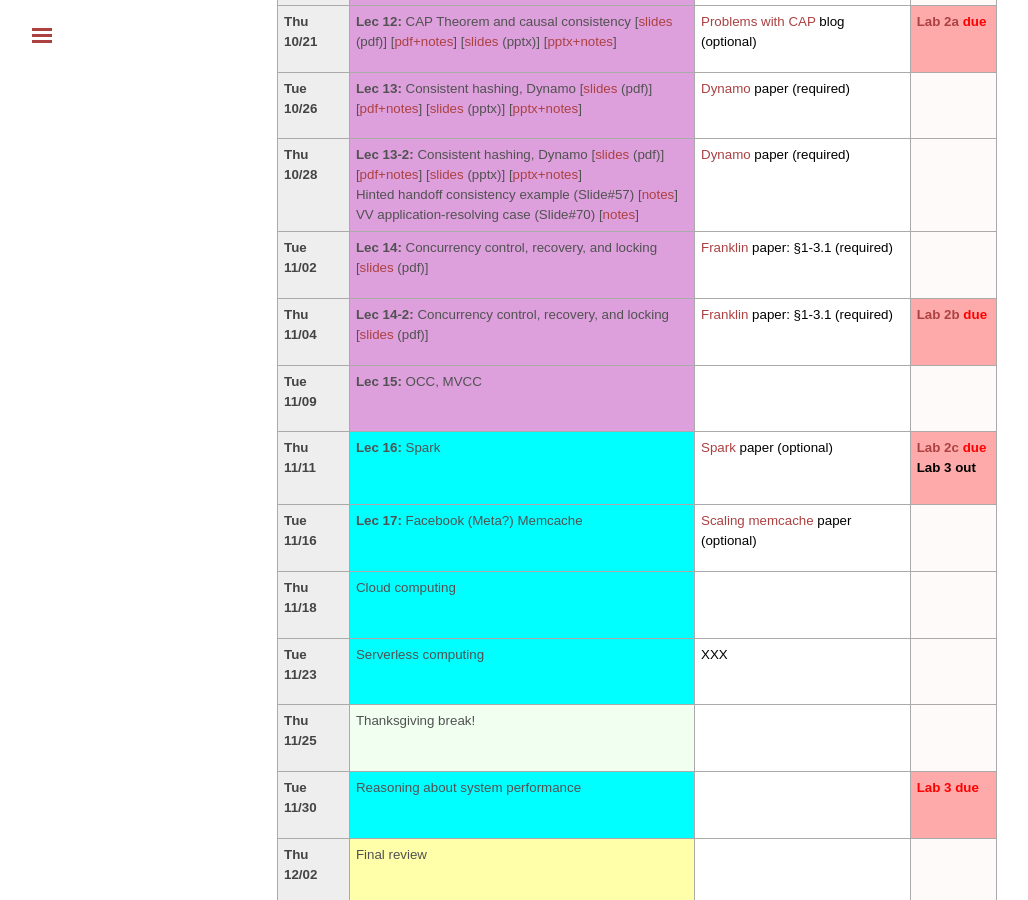
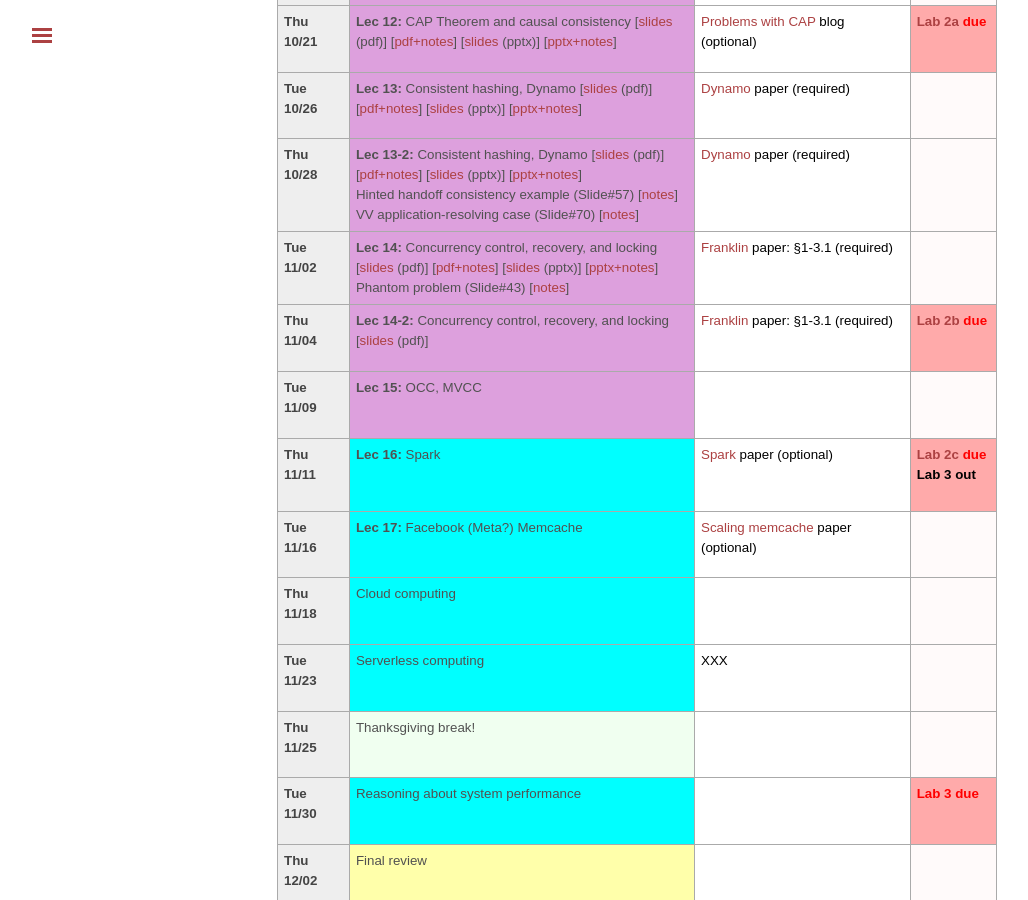
Before and after one commit to tddg/cs475-fall21, a Jekyll site: the page built from schedule.md, in a window 1280 px wide and 900 px high, scrolled down 1481 px. Shown: the whole window, without its empty margins (3-1031 px from the left). Built offline with Jekyll 4.4.1, drawn with Linux system fonts in a browser that asks for light colours.

Commit message:
added lec 14 with notes

```diff
--- a/schedule.md
+++ b/schedule.md
@@ -377,7 +377,12 @@ The course schedule is tentative and subject to change\*.
 <tr> <!-- week of Nov 1 -->
   <td id="2021-11-02" class="date"><b>Tue 11/02</b></td>
   <td class="consistency">
-		<b>Lec 14:</b> Concurrency control, recovery, and locking [<a href="./public/lecs/lec14-cc.pdf">slides</a> (pdf)]
+		<b>Lec 14:</b> Concurrency control, recovery, and locking
+		[<a href="./public/lecs/lec14-cc.pdf">slides</a> (pdf)]
+		[<a href="./public/lecs/lec14-cc+notes.pdf">pdf+notes</a>]
+		[<a href="./public/lecs/lec14-cc.pptx">slides</a> (pptx)]
+		[<a href="./public/lecs/lec14-cc+notes.pptx">pptx+notes</a>] <br/>
+		Phantom problem (Slide#43) [<a href="./public/lecs/phantom_row.pdf">notes</a>]
   </td>
   <td class="reading">
 		<a href="./public/papers/franklin97.pdf">Franklin</a> paper: &sect;1-3.1 (required)
```
Also changed, not shown: 3 other files.
